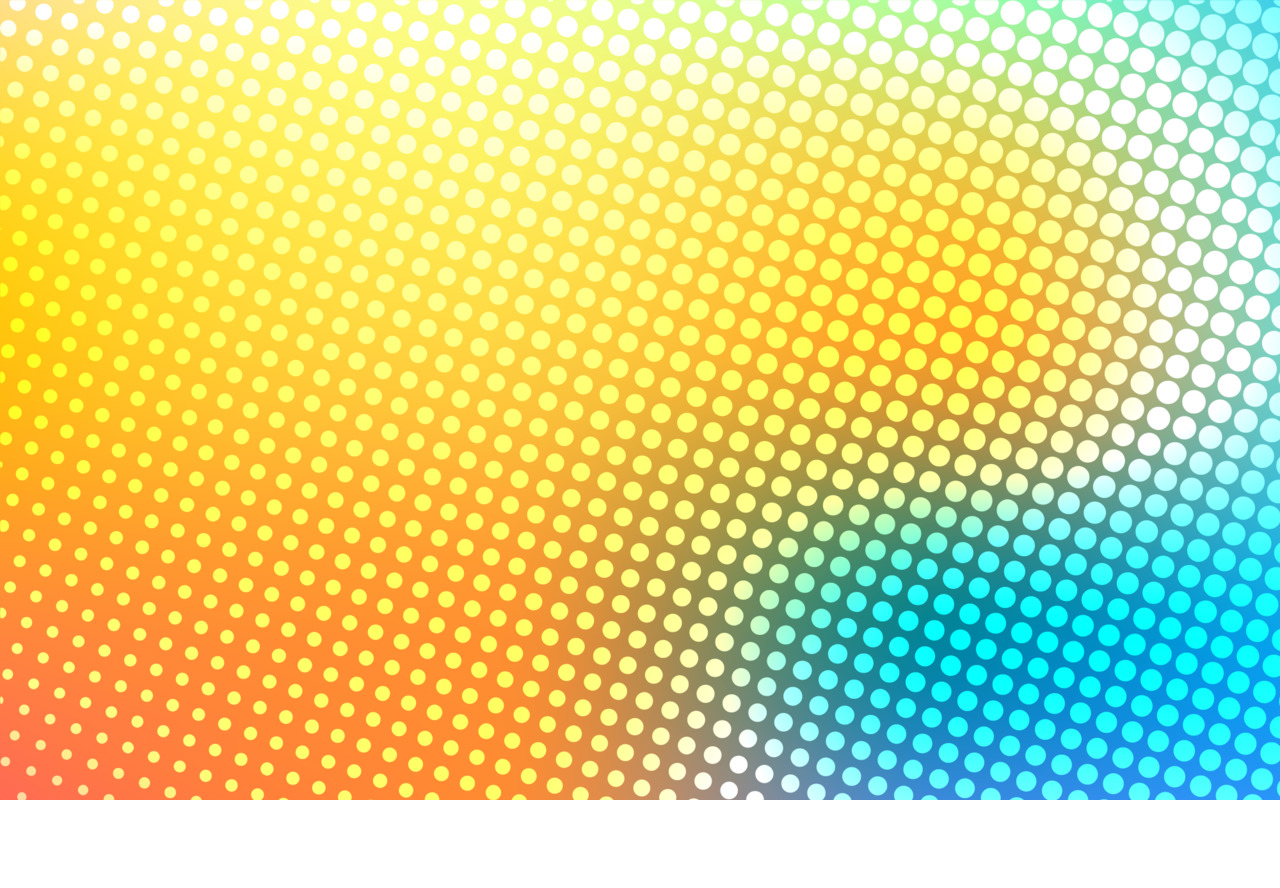
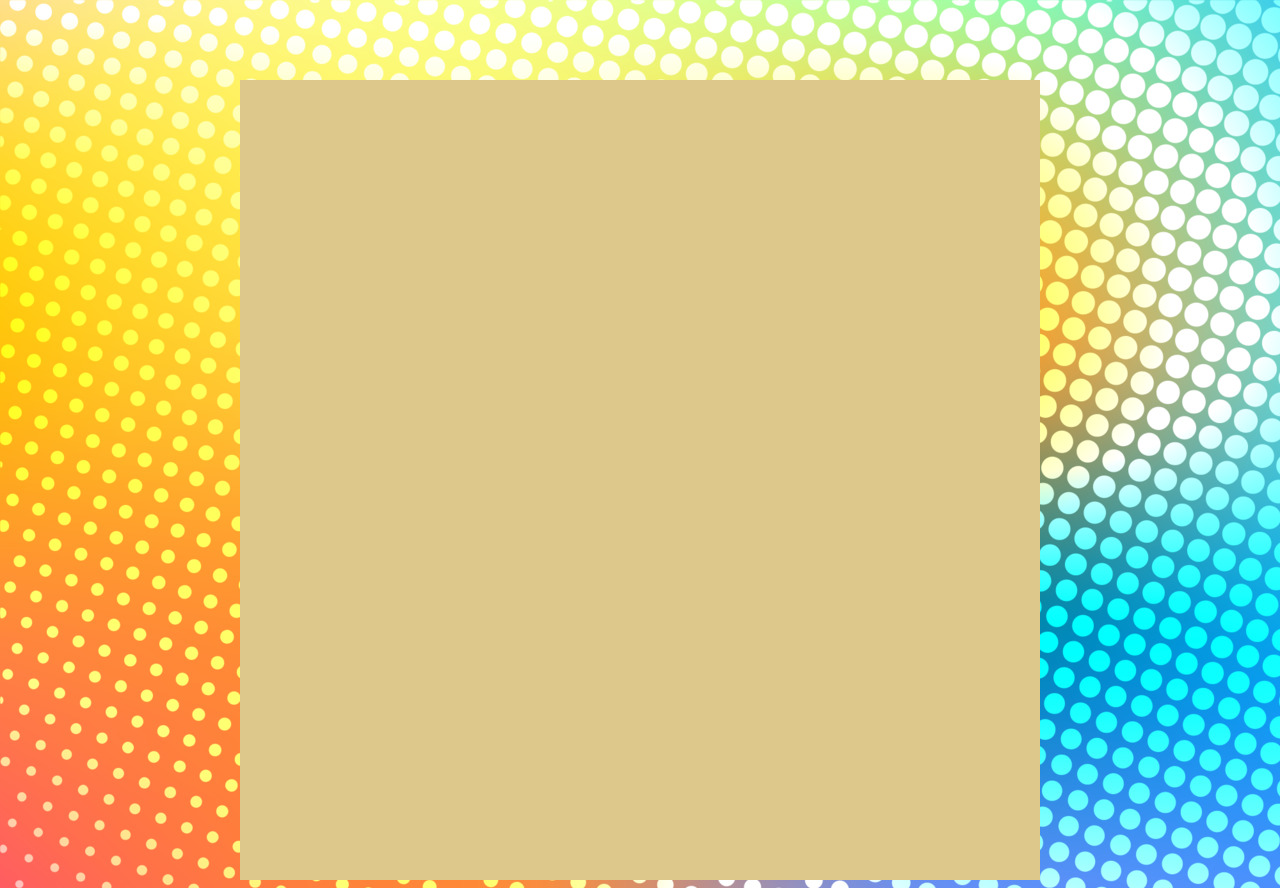
Before and after one commit to lyndsielane/signup-page, a plain HTML site: page index.html in a window 1280 px wide. Before the commit the page ends 800 px from the top, so only its background shows below. Drawn offline with Linux system fonts and the light colour scheme.

Commit message:
form container added

```diff
--- a/index.html
+++ b/index.html
@@ -6,5 +6,11 @@
     <title>Signup Page</title>
     <link rel="stylesheet" href="./style.css" />
   </head>
-  <body></body>
+  <body>
+    <div class="container">
+      <div class="form">
+        <form></form>
+      </div>
+    </div>
+  </body>
 </html>
--- a/style.css
+++ b/style.css
@@ -3,3 +3,15 @@ body {
   background-position: top left;
   background-repeat: no-repeat;
 }
+
+.container {
+  background-color: #ddc88b;
+  height: 50rem;
+  width: 50rem;
+  margin: auto;
+  margin-top: 5rem;
+}
+
+.form {
+  text-align: center;
+}
```
